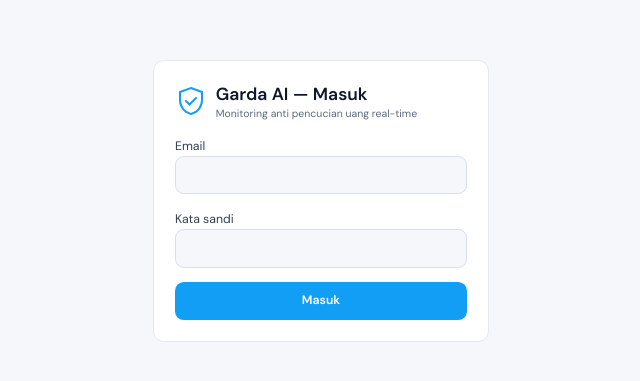
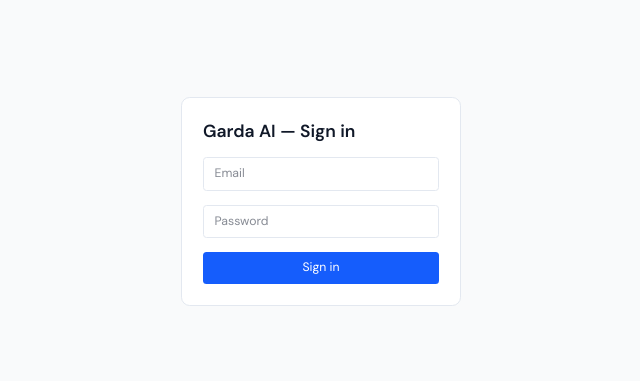
Before and after one commit to Grafin-AI/grafin-ai, a React (Vite) app: page / in a window 1280 px wide. Shown: the part 199-580 px from the top of the page, without its empty margins (319-959 px from the left). Built offline with nearby package versions, Linux system fonts and the light colour scheme; no server answers.

Commit message:
revert(login): restore the login page from main
Co-Authored-By: Claude Opus 5.5 (1M context) <noreply@anthropic.com>

```diff
--- a/src/auth/LoginPage.tsx
+++ b/src/auth/LoginPage.tsx
@@ -1,8 +1,5 @@
 import { useState } from 'react';
 import { useAuth } from './AuthContext';
-
-const FIELD =
-  'h-11 w-full rounded-lg border border-border-strong bg-background px-3 text-sm text-foreground placeholder:text-muted-foreground focus:outline-2 focus:outline-offset-2 focus:outline-ring';
 
 export function LoginPage() {
   const { login } = useAuth();
@@ -18,40 +15,32 @@ export function LoginPage() {
     try {
       await login(email, password);
     } catch {
-      setError('Email atau kata sandi salah');
+      setError('Invalid credentials');
     } finally {
       setBusy(false);
     }
   }
 
   return (
-    <div className="flex min-h-screen items-center justify-center bg-background px-4">
-      <form onSubmit={submit} className="w-full max-w-sm space-y-4 rounded-xl border border-border bg-card p-6">
-        <div className="flex items-center gap-2.5">
-          <svg width="32" height="32" viewBox="0 0 32 32" aria-hidden="true">
-            <path d="M16 3l11 4v8c0 7-4.7 12.4-11 14-6.3-1.6-11-7-11-14V7z" fill="none" stroke="#139EF6" strokeWidth="2" />
-            <path d="M11 16l3.5 3.5L21 13" fill="none" stroke="#139EF6" strokeWidth="2" strokeLinecap="round" />
-          </svg>
-          <div>
-            <h1 className="text-xl font-semibold text-foreground">Garda AI — Masuk</h1>
-            <p className="text-xs text-muted-foreground">Monitoring anti pencucian uang real-time</p>
-          </div>
-        </div>
-        <label className="block space-y-1.5">
-          <span className="text-sm text-text-secondary">Email</span>
-          <input type="email" required autoComplete="username" value={email} onChange={(e) => setEmail(e.target.value)} className={FIELD} />
-        </label>
-        <label className="block space-y-1.5">
-          <span className="text-sm text-text-secondary">Kata sandi</span>
-          <input type="password" required autoComplete="current-password" value={password} onChange={(e) => setPassword(e.target.value)} className={FIELD} />
-        </label>
-        {error && <p role="alert" className="text-sm text-blocked">{error}</p>}
+    <div className="min-h-screen flex items-center justify-center bg-gray-50">
+      <form onSubmit={submit} className="w-80 space-y-4 p-6 bg-white rounded-lg border">
+        <h1 className="text-xl font-semibold text-gray-900">Garda AI — Sign in</h1>
+        <input
+          type="email" required placeholder="Email" value={email}
+          onChange={(e) => setEmail(e.target.value)}
+          className="w-full border rounded px-3 py-2 text-sm"
+        />
+        <input
+          type="password" required placeholder="Password" value={password}
+          onChange={(e) => setPassword(e.target.value)}
+          className="w-full border rounded px-3 py-2 text-sm"
+        />
+        {error && <p className="text-sm text-red-600">{error}</p>}
         <button
-          type="submit"
-          disabled={busy}
-          className="h-11 w-full rounded-lg bg-primary text-sm font-semibold text-primary-foreground transition-colors hover:bg-[#3AAFF8] disabled:opacity-50"
+          type="submit" disabled={busy}
+          className="w-full bg-blue-600 text-white rounded px-3 py-2 text-sm disabled:opacity-50"
         >
-          {busy ? 'Memproses…' : 'Masuk'}
+          {busy ? 'Signing in…' : 'Sign in'}
         </button>
       </form>
     </div>
```
Also changed, not shown: 1 other file (tests, documents, lock files or other folders).
